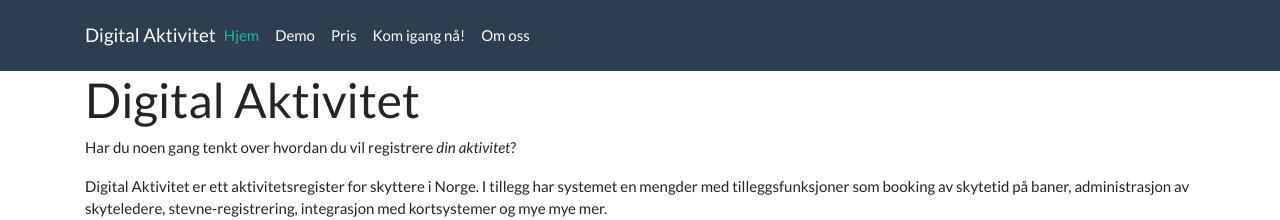
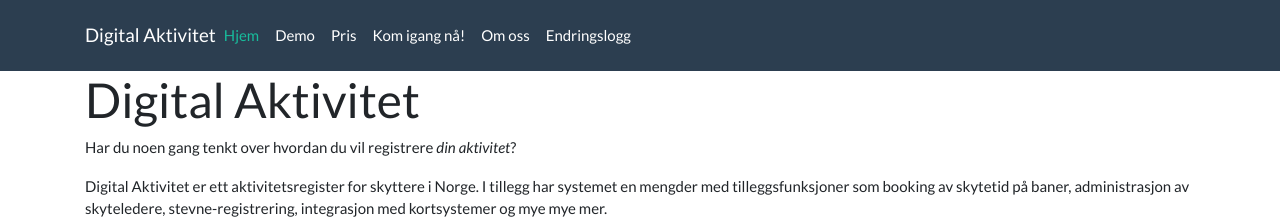
Before and after one commit to xibriz/digitalaktivitet, a Jekyll site: the page built from index.md, in a window 1280 px wide. Shown: the top 220 px of the page. Built offline with Jekyll 4.4.1, drawn with Linux system fonts in a browser that asks for light colours.

```diff
--- a/_data/navigation.yml
+++ b/_data/navigation.yml
@@ -8,3 +8,5 @@
   link: /create_club.html
 - name: Om oss
   link: /about.html
+- name: Endringslogg
+  link: /changelog.html
```
Also changed, not shown: changelog.md (added).
